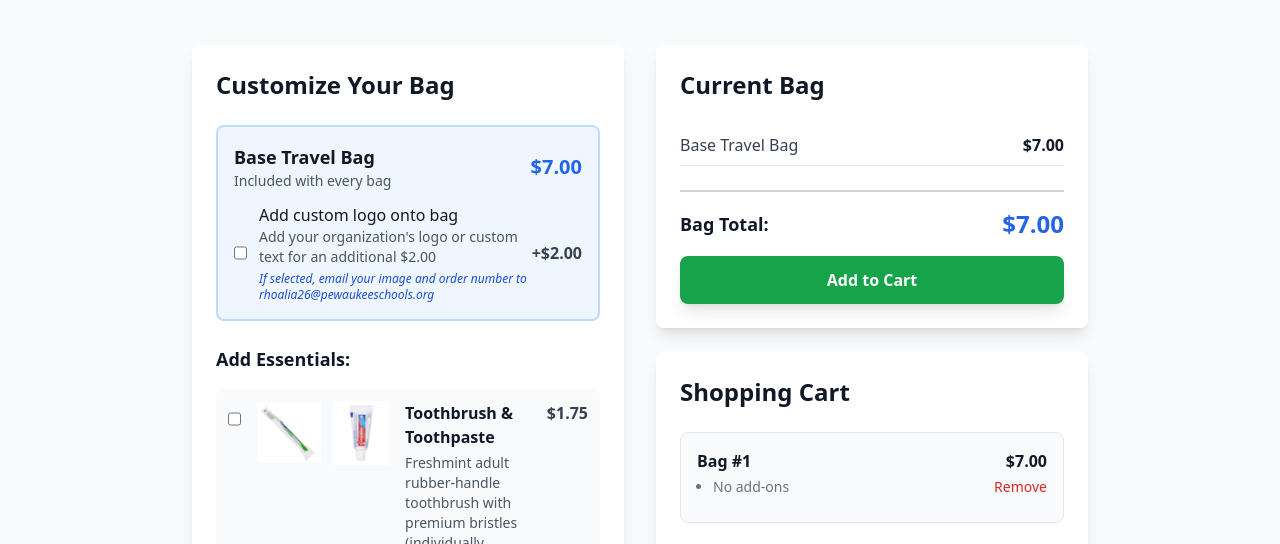
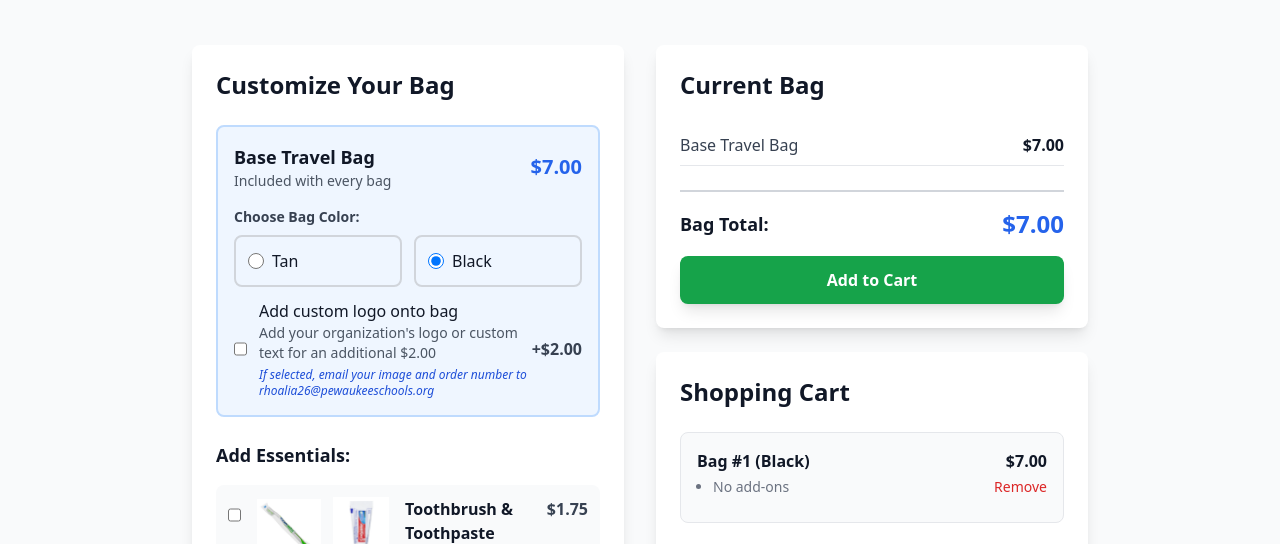
Before and after one commit to AyhamUs/travelmvp.store, a plain HTML site: page index.html in a window 1280 px wide. Both pictures are taken after a click on the button "Add to Cart". Shown: the part 247-791 px from the top of the page. Drawn offline with nearby package versions, Linux system fonts and the light colour scheme.

Commit message:
Add files via upload

```diff
--- a/index.html
+++ b/index.html
@@ -43,6 +43,21 @@
                                 <p class="text-sm text-gray-600">Included with every bag</p>
                             </div>
                             <span class="text-xl font-bold text-blue-600">$7.00</span>
+                        </div>
+
+                        <!-- Bag Color Selection -->
+                        <div class="mt-4 mb-3">
+                            <label class="block text-sm font-semibold text-gray-700 mb-2">Choose Bag Color:</label>
+                            <div class="flex gap-3">
+                                <label class="flex items-center p-3 border-2 border-gray-300 rounded-lg cursor-pointer hover:bg-gray-50 transition flex-1">
+                                    <input type="radio" name="bag-color" value="tan" class="w-4 h-4 text-blue-600">
+                                    <span class="ml-2 font-medium text-gray-900">Tan</span>
+                                </label>
+                                <label class="flex items-center p-3 border-2 border-gray-300 rounded-lg cursor-pointer hover:bg-gray-50 transition flex-1">
+                                    <input type="radio" name="bag-color" value="black" class="w-4 h-4 text-blue-600" checked>
+                                    <span class="ml-2 font-medium text-gray-900">Black</span>
+                                </label>
+                            </div>
                         </div>
 
                         <label class="flex items-center mt-3">
@@ -417,8 +432,11 @@
                 }
             });
 
+            const bagColor = document.querySelector('input[name="bag-color"]:checked').value;
+
             const bag = {
                 id: bagCounter++,
+                color: bagColor,
                 addons: selectedAddons,
                 total: bagTotal
             };
@@ -445,6 +463,7 @@
                 const bagDiv = document.createElement('div');
                 bagDiv.className = 'p-4 bg-gray-50 rounded-lg border border-gray-200';
 
+                const bagColorText = bag.color ? `(${bag.color.charAt(0).toUpperCase() + bag.color.slice(1)})` : '';
                 let addonsList = bag.addons.length > 0
                     ? bag.addons.map(addon => `<li class="text-sm">${addon.name}</li>`).join('')
                     : '<li class="text-sm text-gray-500">No add-ons</li>';
@@ -452,7 +471,7 @@
                 bagDiv.innerHTML = `
                     <div class="flex justify-between items-start mb-2">
                         <div>
-                            <h3 class="font-semibold text-gray-900">Bag #${bag.id}</h3>
+                            <h3 class="font-semibold text-gray-900">Bag #${bag.id} ${bagColorText}</h3>
                             <ul class="mt-1 ml-4 list-disc text-gray-700">
                                 ${addonsList}
                             </ul>
@@ -503,8 +522,9 @@
                 total += bag.total;
                 const bagDiv = document.createElement('div');
                 bagDiv.className = 'text-sm text-gray-700';
+                const bagColorText = bag.color ? ` (${bag.color.charAt(0).toUpperCase() + bag.color.slice(1)})` : '';
                 let addonsList = bag.addons.map(a => a.name).join(', ') || 'No add-ons';
-                bagDiv.innerHTML = `<strong>Bag #${bag.id}:</strong> ${addonsList} - $${bag.total.toFixed(2)}`;
+                bagDiv.innerHTML = `<strong>Bag #${bag.id}${bagColorText}:</strong> ${addonsList} - $${bag.total.toFixed(2)}`;
                 checkoutSummary.appendChild(bagDiv);
             });
 
@@ -618,16 +638,18 @@
                         headers: { 'Content-Type': 'application/json' },
                         body: JSON.stringify(orderData)
                     });
+                    console.log('Order sent via no-cors mode - order likely received by server');
                 } catch (retryErr) {
                     console.warn('Retry no-cors POST failed:', retryErr);
                 }
 
-                // If the user selected Revtrak, still show the Revtrak instructions/modal so they can complete payment
-                if (orderData.paymentMethod === 'revtrak') {
+                // Show success modal for all payment methods (order was sent via no-cors)
                 document.getElementById('order-number').textContent = orderNumber;
                 checkoutModal.classList.add('hidden');
                 successModal.classList.remove('hidden');
 
+                // If the user selected Revtrak, show the Revtrak instructions/modal so they can complete payment
+                if (orderData.paymentMethod === 'revtrak') {
                     const revtrakModal = document.getElementById('revtrak-modal');
                     const revtrakContent = document.getElementById('revtrak-content');
                     const revtrakUrl = 'https://pewaukee.revtrak.net/donations-and-fundraisers/global-business-treasure-trove/';
@@ -639,14 +661,12 @@
                         <p class="mb-0">Include your Order ID: <strong>${orderData.orderNumber}</strong></p>
                     `;
                     revtrakModal.classList.remove('hidden');
+                }
 
                 // Reset cart and form locally
                 cart = [];
                 updateCart();
                 checkoutForm.reset();
-                } else {
-                    alert('There was an error processing your order. Please try again or contact support.');
-                }
             } finally {
                 submitBtn.disabled = false;
                 submitBtn.textContent = 'Place Order';
```
Also changed, not shown: 1 other file. Lines whose indentation alone changed are shown as unchanged.
